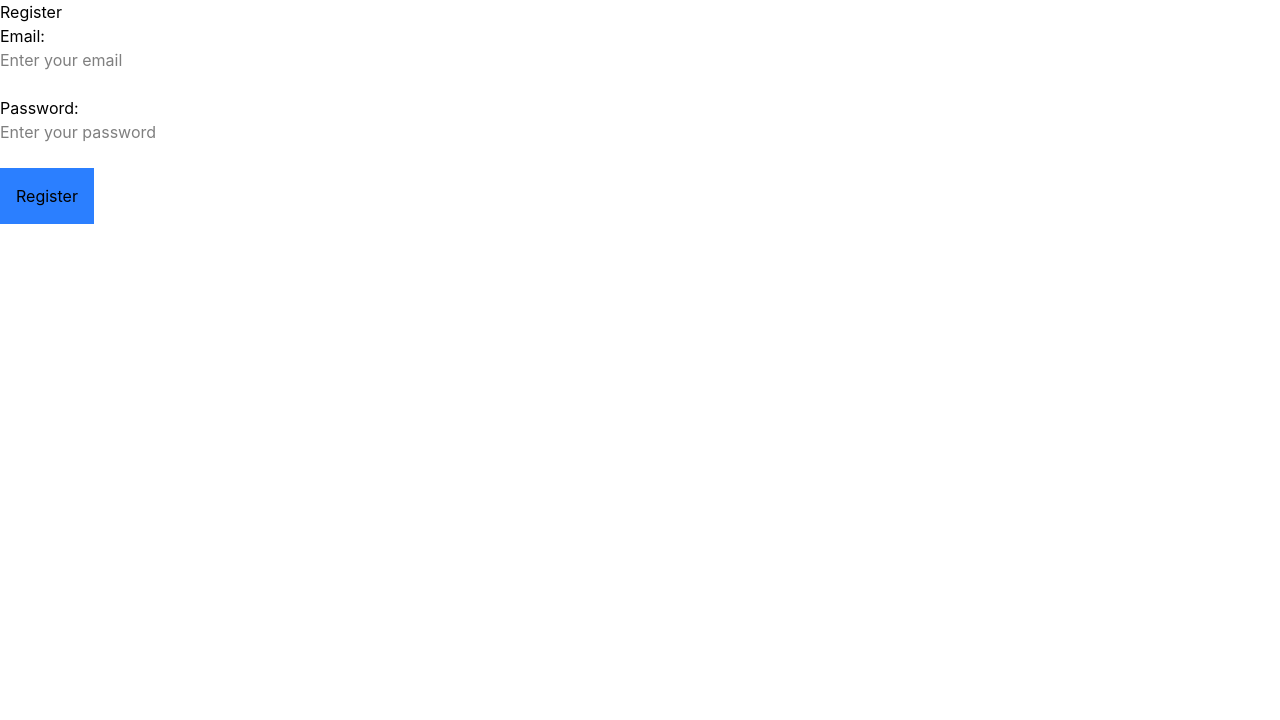
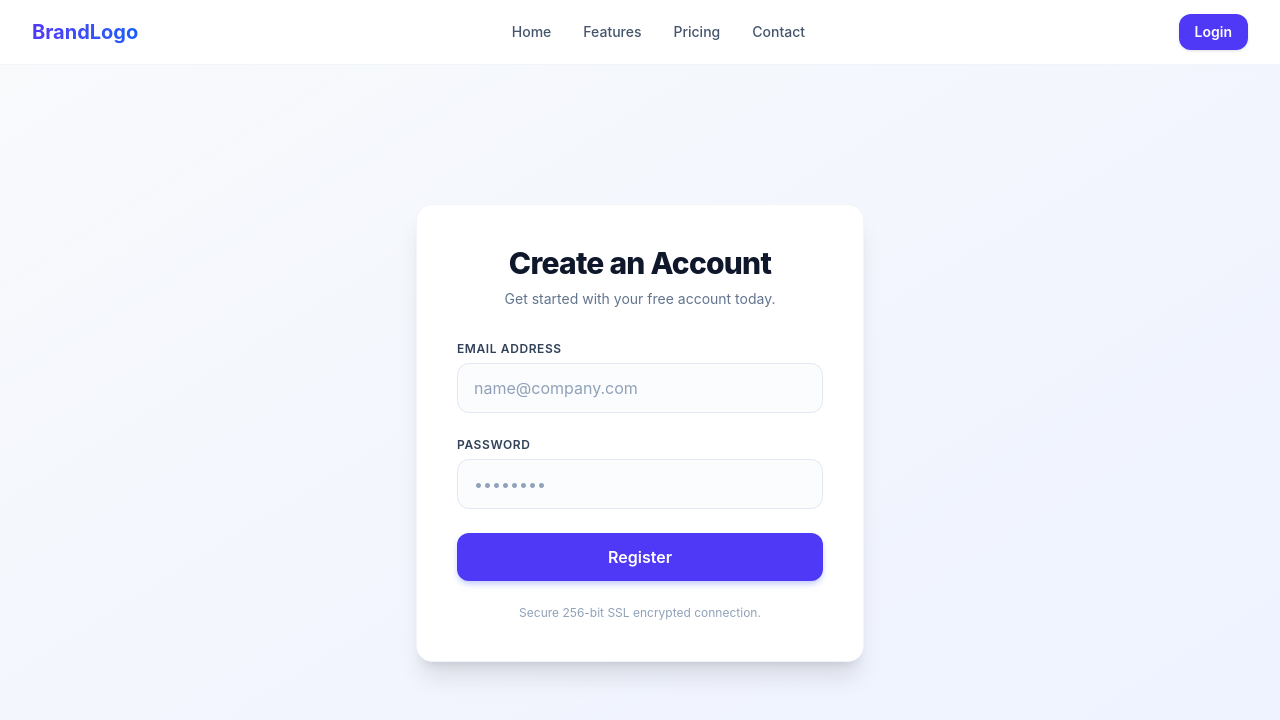
Before and after one commit to dvy19/travelHere-fullStack, a React (Vite) app: page / in a window 1280 px wide. Shown: the top 720 px of the page. Built offline with nearby package versions, Linux system fonts and the light colour scheme.

Commit message:
ui and navbar added

```diff
--- /dev/null
+++ b/src/components/Navbar.jsx
@@ -0,0 +1,94 @@
+import React, { useState } from 'react';
+
+export default function Navbar() {
+  const [isOpen, setIsOpen] = useState(false);
+
+  return (
+    <nav className="bg-white border-b border-slate-100 sticky top-0 z-50">
+      <div className="max-w-7xl mx-auto px-4 sm:px-6 lg:px-8">
+        <div className="flex justify-between h-16 items-center">
+
+
+          <div className="flex-shrink-0 flex items-center">
+            <span className="text-xl font-bold bg-gradient-to-r from-indigo-600 to-blue-600 bg-clip-text text-transparent">
+              BrandLogo
+            </span>
+          </div>
+
+          {/* Desktop Navigation Links (Hidden on Mobile) */}
+          <div className="hidden md:flex space-x-8">
+            <a href="#" className="text-slate-600 hover:text-indigo-600 font-medium text-sm transition-colors">Home</a>
+            <a href="#" className="text-slate-600 hover:text-indigo-600 font-medium text-sm transition-colors">Features</a>
+            <a href="#" className="text-slate-600 hover:text-indigo-600 font-medium text-sm transition-colors">Pricing</a>
+            <a href="#" className="text-slate-600 hover:text-indigo-600 font-medium text-sm transition-colors">Contact</a>
+          </div>
+
+          {/* Desktop Call-to-Action Button */}
+          <div className="hidden md:flex items-center">
+            <button className="bg-indigo-600 hover:bg-indigo-700 text-white text-sm font-semibold px-4 py-2 rounded-xl shadow-sm transition-all">
+              Login
+            </button>
+          </div>
+
+          {/* Hamburger Menu Button (Visible ONLY on Mobile) */}
+          <div className="flex md:hidden">
+            <button
+              onClick={() => setIsOpen(!isOpen)}
+              type="button"
+              className="text-slate-600 hover:text-indigo-600 focus:outline-none p-2 rounded-lg hover:bg-slate-50 transition-colors"
+              aria-label="Toggle Menu"
+            >
+              {/* Dynamic SVG icon changes based on isOpen state */}
+              {isOpen ? (
+                <svg className="h-6 w-6" fill="none" viewBox="0 0 24 24" stroke="currentColor">
+                  <path strokeLinecap="round" strokeLinejoin="round" strokeWidth={2} d="M6 18L18 6M6 6l12 12" />
+                </svg>
+              ) : (
+                <svg className="h-6 w-6" fill="none" viewBox="0 0 24 24" stroke="currentColor">
+                  <path strokeLinecap="round" strokeLinejoin="round" strokeWidth={2} d="M4 6h16M4 12h16M4 18h16" />
+                </svg>
+              )}
+            </button>
+          </div>
+        </div>
+      </div>
+
+      {/* Slide-out Mobile Sidebar Menu Overlay */}
+      <div
+        className={`fixed inset-0 z-40 transform ${
+          isOpen ? "translate-x-0" : "translate-x-full"
+        } transition-transform duration-300 ease-in-out md:hidden`}
+      >
+        {/* Background Dark Overlay */}
+        <div className="fixed inset-0 bg-slate-900/40 backdrop-blur-sm" onClick={() => setIsOpen(false)} />
+
+        {/* Sidebar Content Panel */}
+        <div className="fixed right-0 top-0 bottom-0 w-64 bg-white shadow-2xl p-6 flex flex-col space-y-6">
+          {/* Close Button inside Sidebar */}
+          <div className="flex justify-end">
+            <button onClick={() => setIsOpen(false)} className="text-slate-500 hover:text-slate-800">
+              <svg className="h-6 w-6" fill="none" viewBox="0 0 24 24" stroke="currentColor">
+                <path strokeLinecap="round" strokeLinejoin="round" strokeWidth={2} d="M6 18L18 6M6 6l12 12" />
+              </svg>
+            </button>
+          </div>
+
+          {/* Mobile Links */}
+          <div className="flex flex-col space-y-4">
+            <a href="#" className="text-slate-800 hover:text-indigo-600 font-semibold text-lg py-2 border-b border-slate-50">Home</a>
+            <a href="#" className="text-slate-800 hover:text-indigo-600 font-semibold text-lg py-2 border-b border-slate-50">Features</a>
+            <a href="#" className="text-slate-800 hover:text-indigo-600 font-semibold text-lg py-2 border-b border-slate-50">Pricing</a>
+            <a href="#" className="text-slate-800 hover:text-indigo-600 font-semibold text-lg py-2 border-b border-slate-50">Contact</a>
+          </div>
+
+          {/* Mobile CTA */}
+          <div className="pt-4">
+            <button className="w-full bg-indigo-600 hover:bg-indigo-700 text-white font-semibold py-3 rounded-xl shadow-md transition-all">
+              Get Started
+            </button>
+          </div>
+        </div>
+      </div>
+    </nav>
+  );
+}
--- a/src/pages/Register.jsx
+++ b/src/pages/Register.jsx
@@ -2,6 +2,7 @@ import { useState } from "react";
 import { useNavigate } from "react-router-dom";
 
 import AuthService from '../services/AuthService'
+import Navbar from "../components/Navbar";
 
 function Register(){
 
@@ -50,41 +51,71 @@ function Register(){
 
 
    return (
-        <div>
-            <h2>Register</h2>
+       <div className="min-h-screen bg-gradient-to-br from-slate-50 to-indigo-50 flex flex-col font-sans">
+    <Navbar />
 
-            <form onSubmit={handleSubmit}>
-                <div>
-                    <label>Email:</label>
-                    <br />
+
+    <div className="flex-1 flex justify-center items-center px-4 py-12">
+        <div className="w-full max-w-md bg-white rounded-2xl shadow-xl border border-slate-100 p-8 sm:p-10 transition-all hover:shadow-2xl">
+
+
+            <div className="text-center mb-8">
+                <h2 className="text-3xl font-extrabold text-slate-900 tracking-tight">
+                    Create an Account
+                </h2>
+                <p className="text-sm text-slate-500 mt-2">
+                    Get started with your free account today.
+                </p>
+            </div>
+
+            <form onSubmit={handleSubmit} className="space-y-6">
+
+
+                <div className="flex flex-col space-y-1.5">
+                    <label className="text-xs font-semibold text-slate-700 uppercase tracking-wider">
+                        Email Address
+                    </label>
                     <input
                         type="email"
-                        placeholder="Enter your email"
+                        placeholder="name@company.com"
                         value={mail}
                         onChange={(e) => setMail(e.target.value)}
+                        className="w-full px-4 py-3 rounded-xl border border-slate-200 text-slate-900 placeholder-slate-400 focus:outline-none focus:ring-2 focus:ring-indigo-500 focus:border-indigo-500 transition-all duration-200 bg-slate-50/50"
                         required
                     />
                 </div>
 
-                <br />
 
-                <div>
-                    <label>Password:</label>
-                    <br />
+                <div className="flex flex-col space-y-1.5">
+                    <label className="text-xs font-semibold text-slate-700 uppercase tracking-wider">
+                        Password
+                    </label>
                     <input
                         type="password"
-                        placeholder="Enter your password"
+                        placeholder="••••••••"
                         value={password}
                         onChange={(e) => setPassword(e.target.value)}
+                        className="w-full px-4 py-3 rounded-xl border border-slate-200 text-slate-900 placeholder-slate-400 focus:outline-none focus:ring-2 focus:ring-indigo-500 focus:border-indigo-500 transition-all duration-200 bg-slate-50/50"
                         required
                     />
                 </div>
 
-                <br />
 
-                <button type="submit" className="bg-blue-500 text-white-400 p-4">Register</button>
+                <button
+                    type="submit"
+                    className="w-full bg-indigo-600 hover:bg-indigo-700 text-white font-semibold py-3 px-4 rounded-xl shadow-md hover:shadow-lg shadow-indigo-200 hover:shadow-indigo-300 transition-all duration-200 transform active:scale-[0.98]"
+                >
+                    Register
+                </button>
             </form>
+
+
+            <div className="mt-6 text-center text-xs text-slate-400">
+                Secure 256-bit SSL encrypted connection.
+            </div>
         </div>
+    </div>
+</div>
     );
 }
 
```
